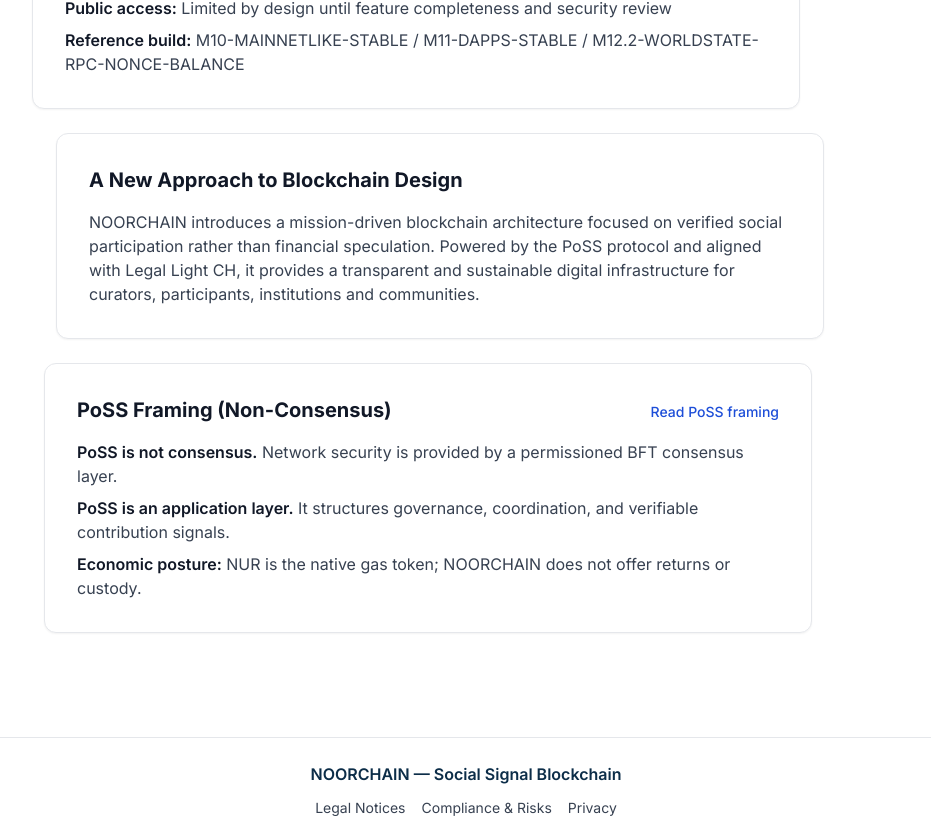
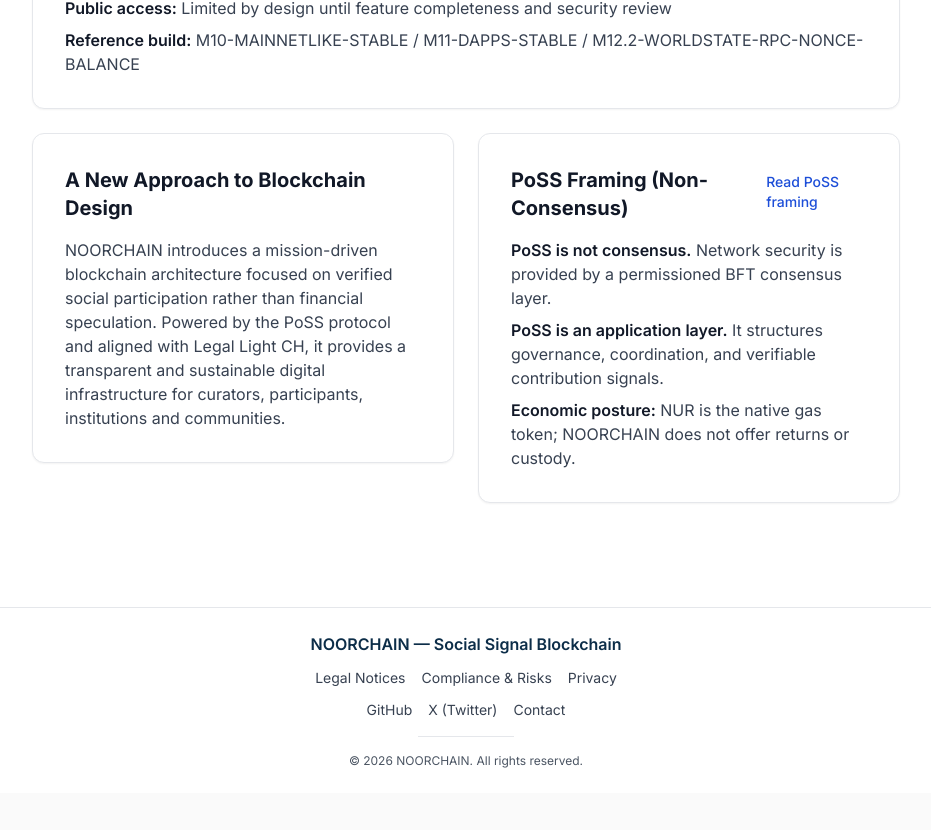
Before and after one commit to noorfinances-eng/noorchain-core, a Next.js app in the folder site/: page / in a window 1280 px wide. Shown: the part 840-1670 px from the top of the page, without its empty margins (174-1105 px from the left). After the commit the page ends 1633 px from the top, so only its background shows below. Built offline with nearby package versions, Linux system fonts and the light colour scheme.

Commit message:
Update page.tsx

```diff
--- a/site/app/page.tsx
+++ b/site/app/page.tsx
@@ -22,7 +22,7 @@ export default function HomePage() {
 
         {/* Content */}
         <div className="relative">
-          <div className="container py-14 sm:py-18 md:py-24">
+          <div className="container py-14 sm:py-16 md:py-24">
             <div className="max-w-3xl">
               <div className="flex flex-col sm:flex-row items-start sm:items-center gap-3 sm:gap-4 mb-5">
                 <div className="relative">
@@ -84,13 +84,15 @@ export default function HomePage() {
         </div>
       </section>
 
-      {/* STATUS + INTRO + PoSS FRAMING — reveal + hover + staggered layout */}
+      {/* STATUS + INTRO + PoSS FRAMING — 1 full-width + 2 half-width */}
       <section className="container py-10 md:py-14">
-        <div className="max-w-3xl space-y-6">
-          {/* CURRENT PROJECT STATUS */}
+        <div className="grid grid-cols-1 gap-6">
+          {/* ROW 1: FULL WIDTH */}
           <Reveal delayMs={0}>
-            <div className="rounded-xl border border-gray-200 bg-white p-6 md:p-8 shadow-sm
-                            transition-all duration-200 hover:shadow-md hover:-translate-y-0.5">
+            <div
+              className="rounded-xl border border-gray-200 bg-white p-6 md:p-8 shadow-sm
+                         transition-all duration-200 hover:shadow-md hover:-translate-y-0.5"
+            >
               <div className="flex flex-col sm:flex-row sm:items-baseline sm:justify-between gap-2 mb-4">
                 <h2 className="text-lg sm:text-xl font-bold text-gray-900">
                   Current Project Status
@@ -130,11 +132,13 @@ export default function HomePage() {
             </div>
           </Reveal>
 
-          {/* INTRO (slight stagger on md+) */}
+          {/* ROW 2: TWO COLUMNS (md+) */}
+          <div className="grid grid-cols-1 md:grid-cols-2 gap-6">
             <Reveal delayMs={80}>
-            <div className="rounded-xl border border-gray-200 bg-white p-6 md:p-8 shadow-sm
-                            transition-all duration-200 hover:shadow-md hover:-translate-y-0.5
-                            md:translate-x-6">
+              <div
+                className="rounded-xl border border-gray-200 bg-white p-6 md:p-8 shadow-sm
+                           transition-all duration-200 hover:shadow-md hover:-translate-y-0.5"
+              >
                 <h2 className="text-lg sm:text-xl font-bold text-gray-900 mb-4">
                   A New Approach to Blockchain Design
                 </h2>
@@ -150,11 +154,11 @@ export default function HomePage() {
               </div>
             </Reveal>
 
-          {/* PoSS framing (medium stagger on md+) */}
             <Reveal delayMs={140}>
-            <div className="rounded-xl border border-gray-200 bg-white p-6 md:p-8 shadow-sm
-                            transition-all duration-200 hover:shadow-md hover:-translate-y-0.5
-                            md:translate-x-3">
+              <div
+                className="rounded-xl border border-gray-200 bg-white p-6 md:p-8 shadow-sm
+                           transition-all duration-200 hover:shadow-md hover:-translate-y-0.5"
+              >
                 <div className="flex flex-col sm:flex-row sm:items-baseline sm:justify-between gap-2 mb-4">
                   <h2 className="text-lg sm:text-xl font-bold text-gray-900">
                     PoSS Framing (Non-Consensus)
@@ -184,6 +188,7 @@ export default function HomePage() {
               </div>
             </Reveal>
           </div>
+        </div>
       </section>
     </main>
   );
```
Lines whose indentation alone changed are shown as unchanged.
